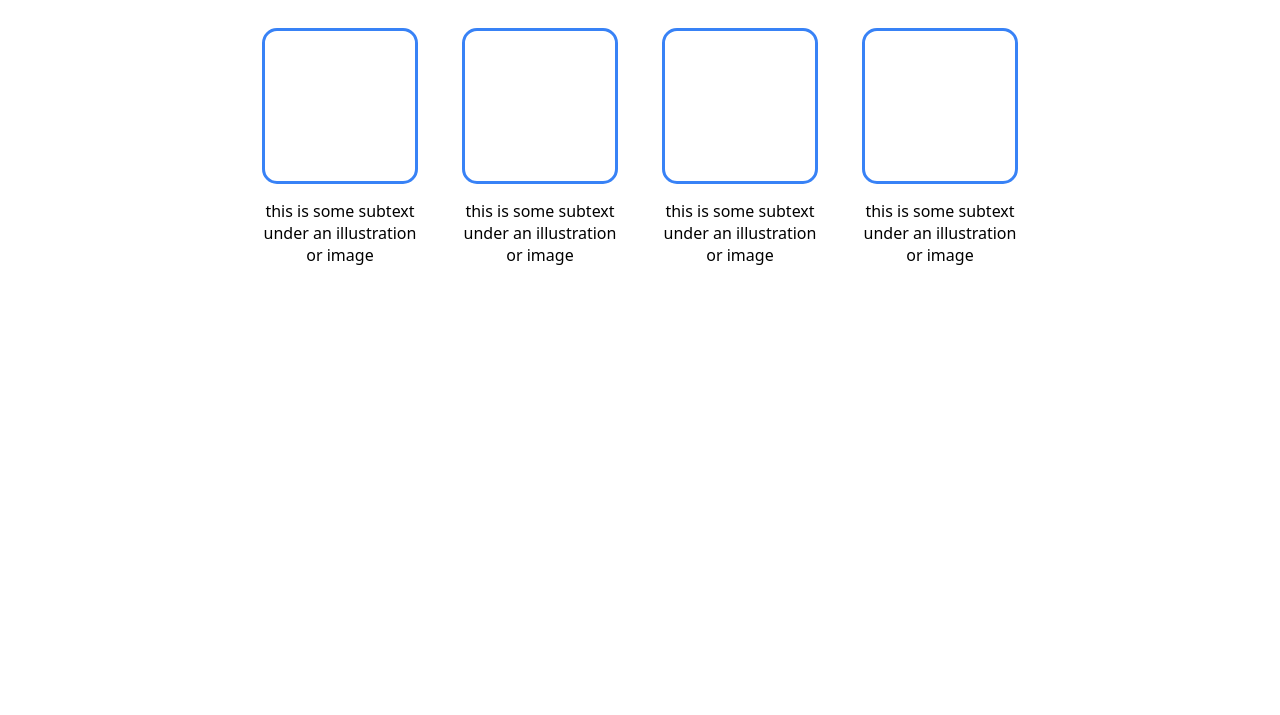
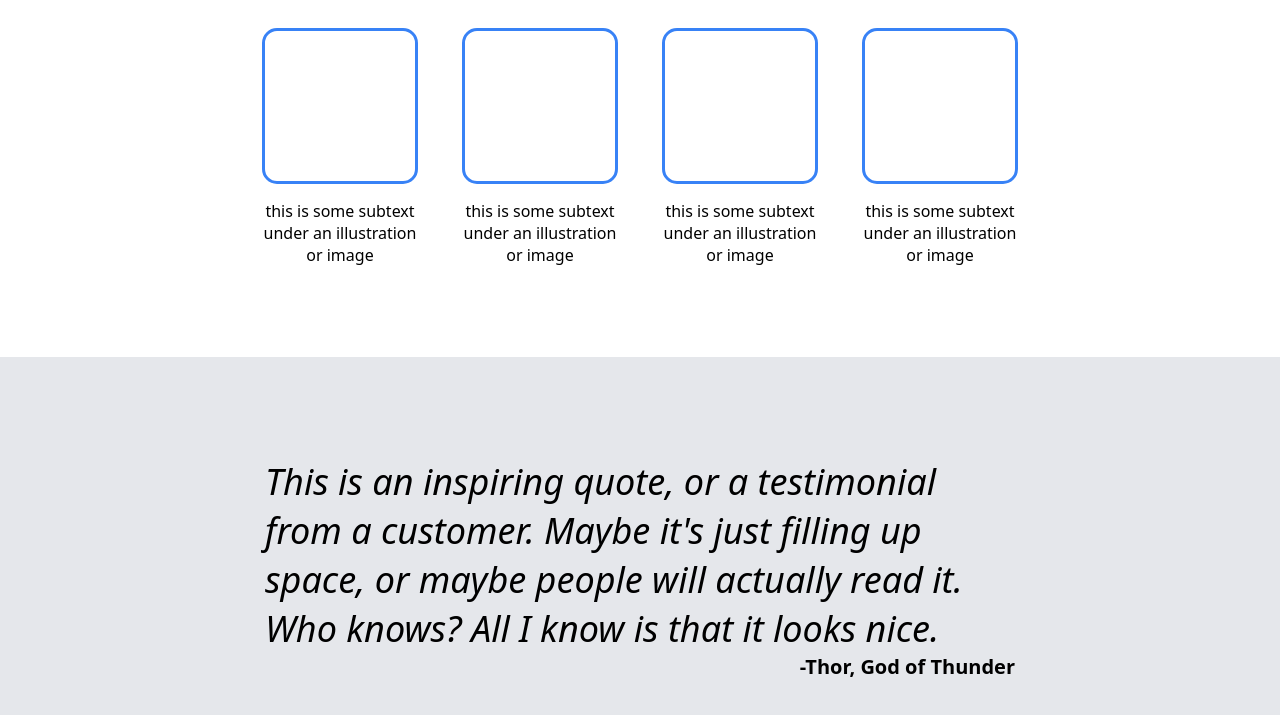
Before and after one commit to chancecodes/landing-page, a plain HTML site: page index.html in a window 1280 px wide. Shown: the part 681-1396 px from the top of the page. Before the commit the page ends 963 px from the top, so only its background shows below. Drawn offline with Linux system fonts and the light colour scheme.

Commit message:
add quote section to page

```diff
--- a/index.html
+++ b/index.html
@@ -46,6 +46,13 @@
             </div>
         </div>
 
+        <div class = testimonial>
+            <div class="thor">
+            <p class="quote">This is an inspiring quote, or a testimonial from a customer.  Maybe it's just filling up space, or maybe people will actually read it.  Who knows?  All I know is that it looks nice.</p>
+            <p class="author">-Thor, God of Thunder</p>
+            </div>
+        </div>
+
     </body>
 
 </html>
--- a/style.css
+++ b/style.css
@@ -98,6 +98,7 @@ a {
     display: flex;
     gap: 40px;
     justify-content: center;
+    margin-bottom: 75px;
 }
 
 .thumb {
@@ -118,3 +119,29 @@ a {
 .desc {
     text-align: center;
 }
+
+.testimonial {
+    background: #E5E7EB;
+    display: flex;
+    justify-content: center;
+    align-items: center;
+    padding: 100px;
+}
+
+.thor {
+    width: 750px;
+}
+
+.quote {
+    font-size: 36px;
+    font-style: italic;
+    font-weight: lighter;
+    margin: 0;
+}
+
+.author {
+    font-size: 20px;
+    font-weight: bold;
+    text-align: end;
+    margin: 0;
+}
```
